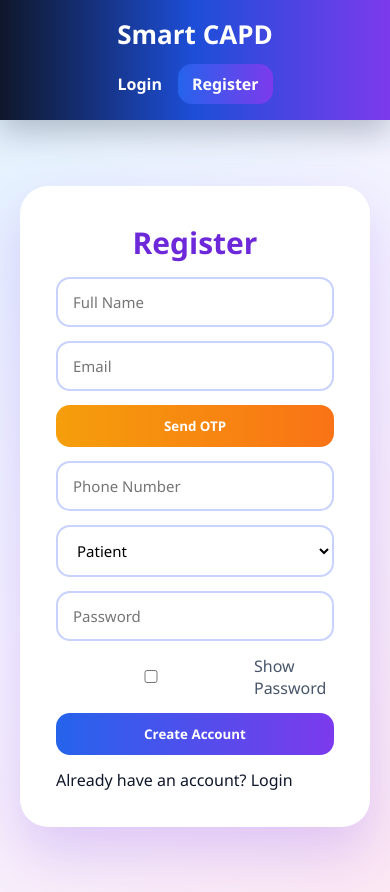
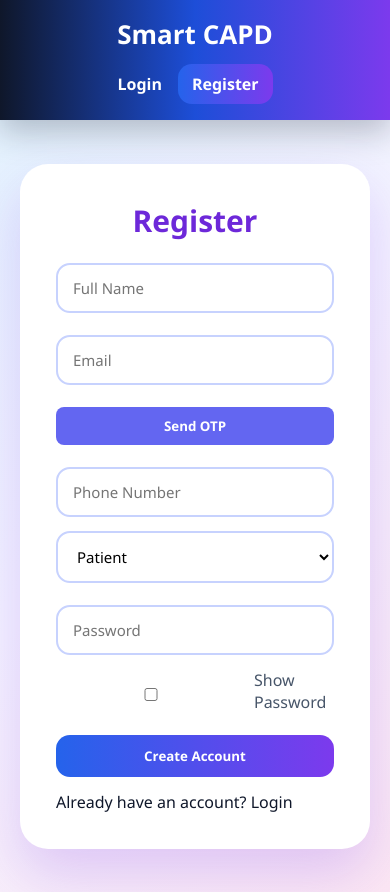
Before and after one commit to charankadaveru-cyber/capd-system, a React (Vite) app in the folder frontend/: page /register in a window 390 px wide. Built offline with nearby package versions, Linux system fonts and the light colour scheme; no server answers.

Commit message:
added otp backend routes

```diff
--- a/frontend/src/index.css
+++ b/frontend/src/index.css
@@ -407,4 +407,35 @@ iframe {
         flex-direction: column;
     }
 
+    .auth-card button {
+        margin-top: 8px;
+    }
+
+    .auth-card input {
+        margin-top: 8px;
+    }
+
+    .success-text {
+        color: green;
+        font-weight: 600;
+    }
+
+    .error-text {
+        color: red;
+        font-weight: 600;
+    }
+
+    .btn-secondary {
+        background: #6366f1;
+        color: white;
+        border: none;
+        padding: 10px;
+        border-radius: 8px;
+        cursor: pointer;
+    }
+
+    .btn-secondary:hover {
+        background: #4f46e5;
+    }
+
 }
```
Also changed, not shown: 1 other file (tests, documents, lock files or other folders).
